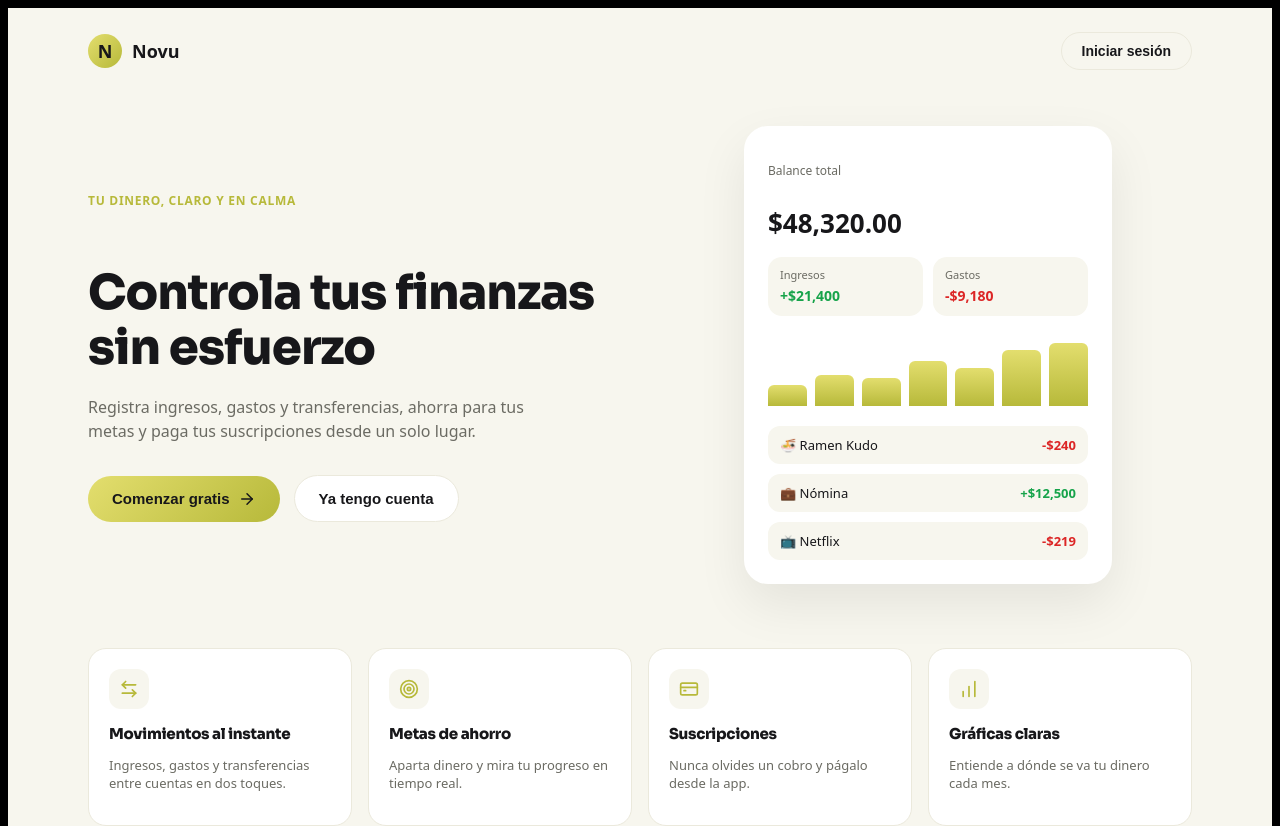
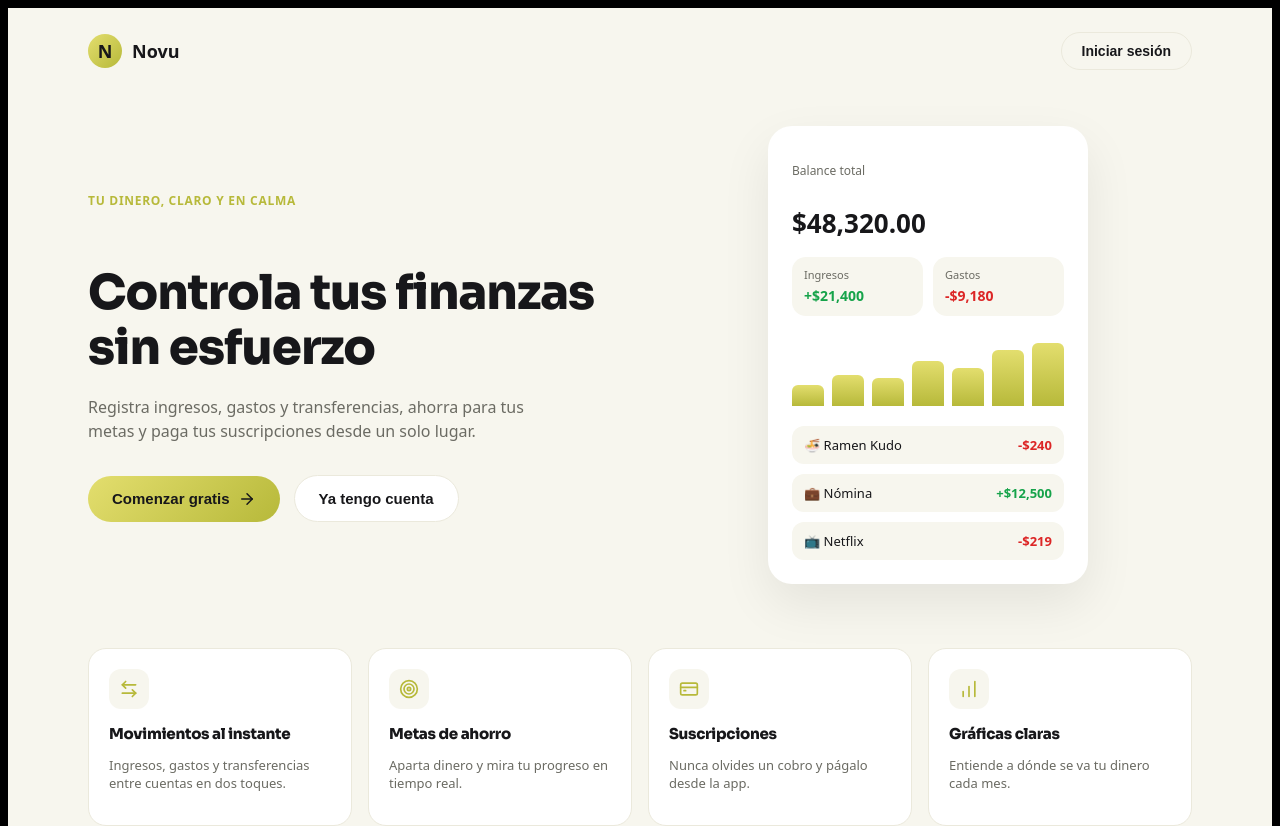
Before and after one commit to steven2514/Novu, a React (Vite) app: page / in a window 1280 px wide. Shown: the top 826 px of the page. Built offline with nearby package versions, Linux system fonts and the light colour scheme.

Commit message:
Arrglos en los formularios y Auth

```diff
--- a/src/components/ModalAgregar/ModalAgregar.css
+++ b/src/components/ModalAgregar/ModalAgregar.css
@@ -38,6 +38,7 @@
   display: flex;
   flex-direction: column;
   gap: 0.4rem;
+  min-width: 0;
 }
 
 /* Con 6 pestañas, permite scroll horizontal en pantallas angostas en vez de romper el layout */
--- a/src/index.css
+++ b/src/index.css
@@ -29,6 +29,12 @@
   --acento-texto: #22240A;
   --banner-inicio: #DDE159;
   --banner-fin: #8FC24A;
+}
+
+*,
+*::before,
+*::after {
+  box-sizing: border-box;
 }
 
 [data-theme="light"] {
```
